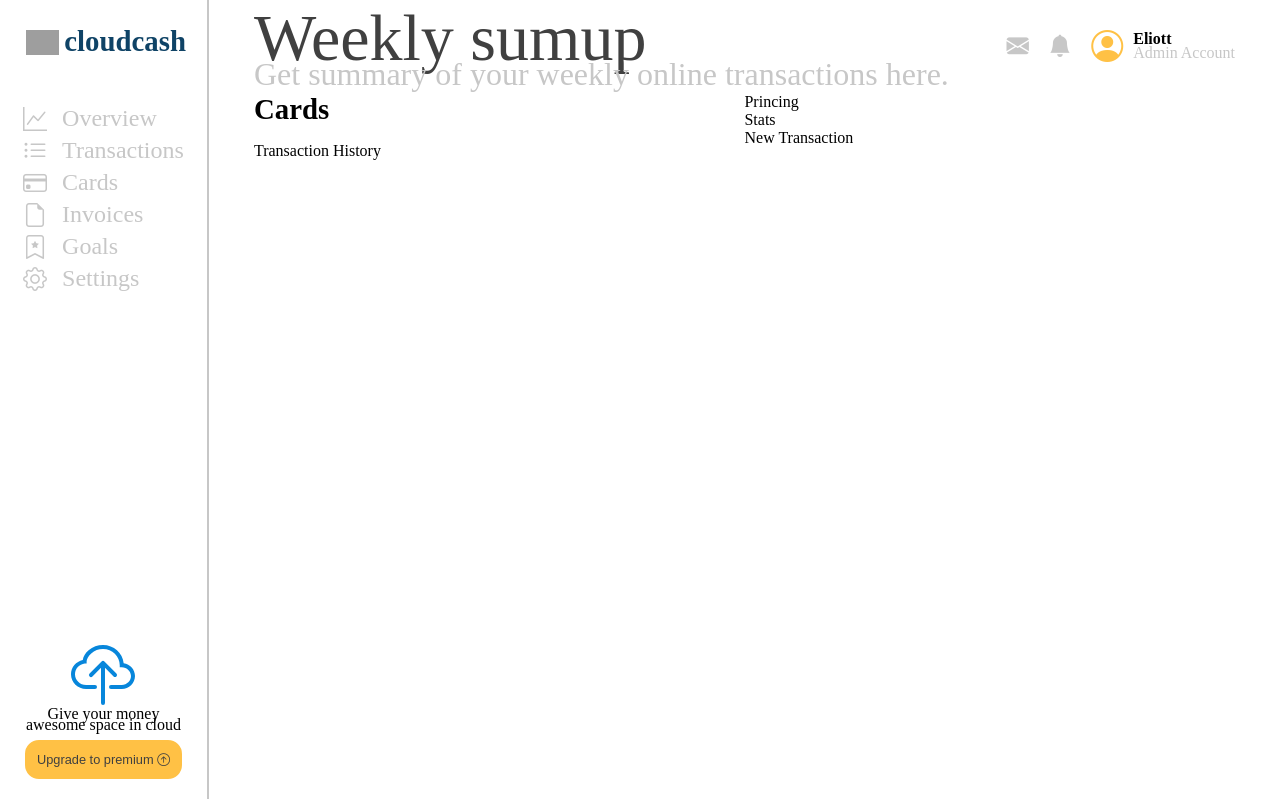
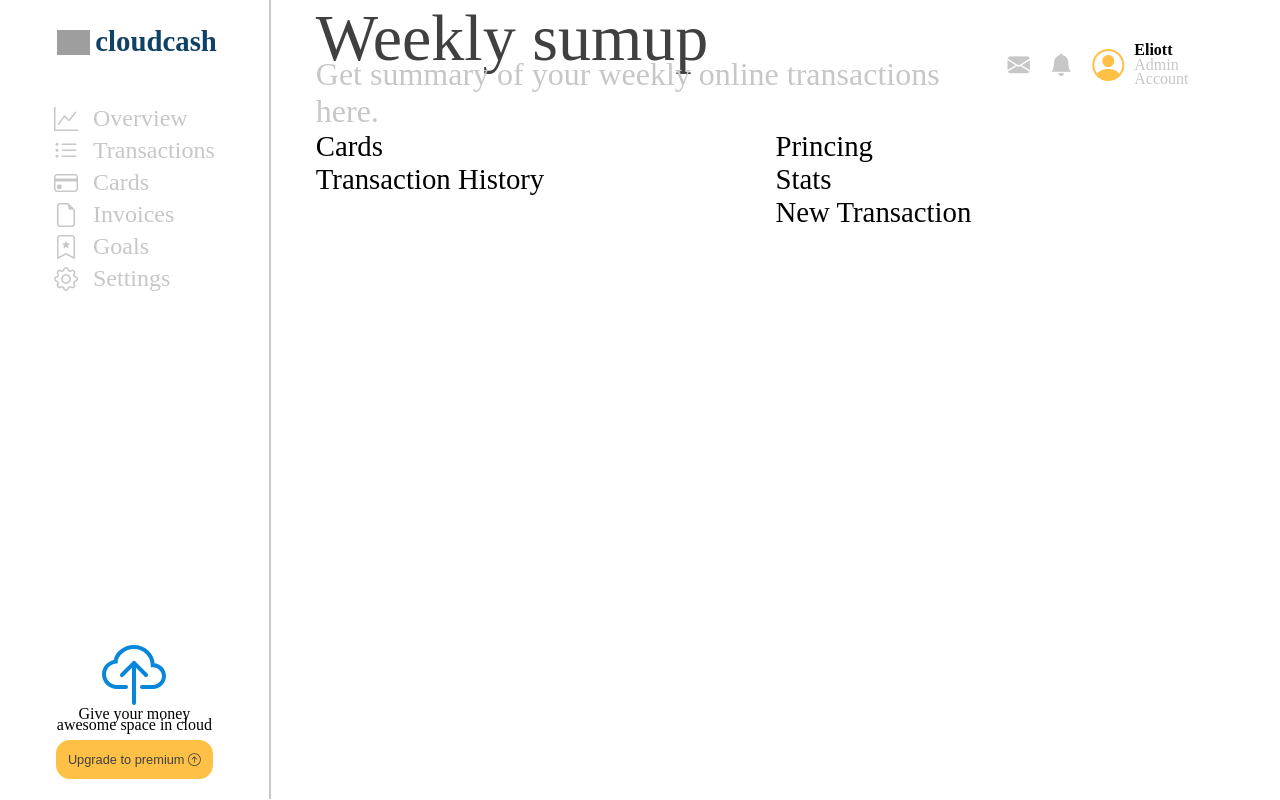
Before and after one commit to eliott11/trainingvue, a Vue app: page / in a window 1280 px wide. Built offline with nearby package versions, Linux system fonts and the light colour scheme; grey boxes are pictures that could not be loaded; a web font is replaced by a local one.

Commit message:
modify components architecture
modify components architecture, now App->[Menu, Header, Content[Cards, TransactionHistory, Pricing, Stats, NewTransaction]]

```diff
--- a/src/App.vue
+++ b/src/App.vue
@@ -1,29 +1,40 @@
 <template>
-  <div>
-    <Menu />
-    <Content />
+  <div class="page">
+    <Menu/>
+    <div class="margin-content">
+      <Header />
+      <Content />
+    </div>
   </div>
 </template>
 
 <script>
 import Menu from './components/Menu.vue'
-import Content from './components/PageContent.vue'
-
+import Header from './components/Header.vue'
+import Content from './components/Content.vue'
 
 export default {
   name: 'App',
   components: {
     Menu,
+    Header,
     Content
   }
 }
 </script>
 
 <style scoped>
-div {
+.page {
   font-family: "Dongle";
   display: flex;
   /* max-height: 100vh;
   overflow: auto; */
 }
+.margin-content {
+  padding: 0 45px 0 45px;
+  flex-grow:1;
+}
+/* .margin-header {
+  width: 100%;
+} */
 </style>
--- a/src/components/Cards.vue
+++ b/src/components/Cards.vue
@@ -1,6 +1,12 @@
 <template>
   <section class="cards">
     <h4>Cards</h4>
+    <div>
+      <div class="card">
+
+      </div>
+      <div class="card-stats"></div>
+    </div>
   </section>
 </template>
 
@@ -17,10 +23,7 @@ export default {
 <style scoped>
 template {
   border-radius: 30px;
+  box-shadow: 10px 5px 5px black;
 }
-  h4 {
-    font-size: 1.8rem;
-    font-weight: 700;
-    margin: 0;
-  }
+
 </style>
--- /dev/null
+++ b/src/components/Content.vue
@@ -0,0 +1,68 @@
+<template>
+  <div class="pagecontent">
+
+    <div class="content-pagecontent">
+      <div class="content-left">
+        <Cards />
+        <TransactionHistory />
+      </div>
+      <div class="content-right">
+        <Pricing />
+        <Stats />
+        <NewTransaction />
+      </div>
+    </div>
+  </div>
+</template>
+
+
+<script>
+import Cards from '@/components/Cards.vue'
+import TransactionHistory from '@/components/TransactionHistory.vue'
+import Pricing from '@/components/Pricing.vue'
+import Stats from '@/components/Stats.vue'
+import NewTransaction from '@/components/NewTransaction.vue'
+
+export default {
+  name: 'PageContent',
+  components: {
+    Cards,
+    TransactionHistory,
+    Pricing,
+    Stats,
+    NewTransaction
+  }
+}
+</script>
+
+<!-- Add "scoped" attribute to limit CSS to this component only -->
+<style scoped>
+  .pagecontent {
+    display: flex;
+    flex-direction: column;
+
+  }
+  .content-pagecontent {
+    display: flex;
+  }
+  .content-left {
+    width: 50%;
+    display: flex;
+    float: left;
+    flex-direction: column;
+  }
+  .content-right {
+    width: 50%;
+    display: flex;
+    float: right;
+    flex-direction: column;
+  }
+</style>
+
+<style>
+  h4 {
+  font-size: 1.8rem;
+  font-weight: normal;
+  margin: 0;
+  }
+</style>
--- a/src/components/ContentLeft.vue
+++ /dev/null
@@ -1,29 +0,0 @@
-<template>
-  <div class="content-left">
-    <Cards />
-    <TransactionHistory />
-  </div>
-</template>
-
-<script>
-import Cards from '@/components/Cards.vue'
-import TransactionHistory from '@/components/TransactionHistory.vue'
-
-export default {
-  name: 'ContentLeft',
-  components: {
-    Cards,
-    TransactionHistory,
-  }
-}
-</script>
-
-<!-- Add "scoped" attribute to limit CSS to this component only -->
-<style scoped>
-  .content-left {
-    width: 50%;
-    display: flex;
-    float: left;
-    flex-direction: column;
-  }
-</style>
--- a/src/components/ContentRight.vue
+++ /dev/null
@@ -1,32 +0,0 @@
-<template>
-  <div class="content-right">
-    <Pricing />
-    <Stats />
-    <NewTransaction />
-  </div>
-</template>
-
-<script>
-import Pricing from '@/components/Pricing.vue'
-import Stats from '@/components/Stats.vue'
-import NewTransaction from '@/components/NewTransaction.vue'
-
-export default {
-  name: 'ContentRight',
-  components: {
-    Pricing,
-    Stats,
-    NewTransaction
-  }
-}
-</script>
-
-<!-- Add "scoped" attribute to limit CSS to this component only -->
-<style scoped>
-  .content-right {
-    width: 50%;
-    display: flex;
-    float: right;
-    flex-direction: column;
-  }
-</style>
--- a/src/components/Header.vue
+++ b/src/components/Header.vue
@@ -30,10 +30,8 @@ export default {
 .header {
   font-family: "Dongle";
   display: flex;
-  align-items: center;
-  position: relative;
+  padding: 0;
   justify-content: space-between;
-  padding: 0;
 }
 h3 {
   font-size: 66px;
@@ -61,7 +59,6 @@ div.headmenu__icons {
   font-size: 2rem;
   margin-right: 10px;
   color: #FFC145;
-  align-items: center;
 }
 .bi-envelope-fill, .bi-bell-fill, .bi-person-circle {
   display: flex;
--- a/src/components/NewTransaction.vue
+++ b/src/components/NewTransaction.vue
@@ -1,6 +1,6 @@
 <template>
   <div>
-    New Transaction
+    <h4>New Transaction</h4>
   </div>
 </template>
 
--- a/src/components/PageContent.vue
+++ /dev/null
@@ -1,37 +0,0 @@
-<template>
-  <div class="pagecontent">
-    <Header />
-    <div class="content-pagecontent">
-      <ContentLeft />
-      <ContentRight />
-    </div>
-  </div>
-</template>
-
-<script>
-import Header from '@/components/Header.vue'
-import ContentLeft from '@/components/ContentLeft.vue'
-import ContentRight from '@/components/ContentRight.vue'
-
-export default {
-  name: 'PageContent',
-  components: {
-    Header,
-    ContentLeft,
-    ContentRight
-  }
-}
-</script>
-
-<!-- Add "scoped" attribute to limit CSS to this component only -->
-<style scoped>
-  .pagecontent {
-    display: flex;
-    width: 100%;
-    flex-direction: column;
-    padding: 0 45px 0 45px;
-  }
-  .content-pagecontent {
-    display: flex;
-  }
-</style>
--- a/src/components/Pricing.vue
+++ b/src/components/Pricing.vue
@@ -1,6 +1,6 @@
 <template>
   <div>
-    Princing
+    <h4>Princing</h4>
   </div>
 </template>
 
--- a/src/components/Stats.vue
+++ b/src/components/Stats.vue
@@ -1,6 +1,6 @@
 <template>
   <div>
-    Stats
+    <h4>Stats</h4>
   </div>
 </template>
 
--- a/src/components/TransactionHistory.vue
+++ b/src/components/TransactionHistory.vue
@@ -1,6 +1,6 @@
 <template>
   <div>
-    <p>Transaction History</p>
+    <h4>Transaction History</h4>
   </div>
 </template>
 
```
